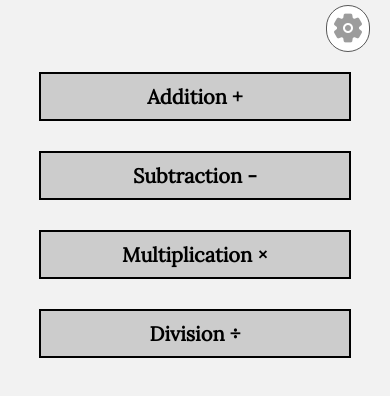
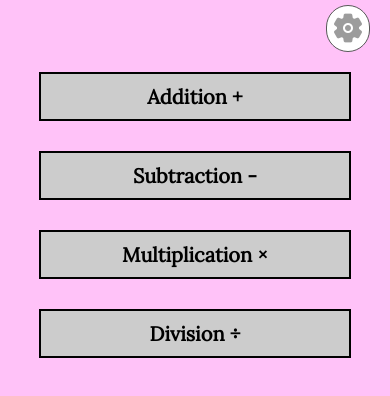
Before and after one commit to imranilyas/Quick-Math-App, a React Native app: screen / in a window 390 px wide. Shown: the top 396 px of the page. Built offline with nearby package versions, Linux system fonts and the light colour scheme.

Commit message:
placeholder background styling for app

```diff
--- a/App.js
+++ b/App.js
@@ -10,7 +10,6 @@ import EndGame from "./screens/EndGame";
 
 import { store } from "./redux/store";
 import { Provider } from "react-redux";
-
 import { useFonts } from "expo-font";
 // import * as SplashScreen from "expo-splash-screen";
 // import { useCallback } from "react";
@@ -42,8 +41,16 @@ export default function App() {
 					<Stack.Navigator
 						initialRouteName="HomeScreen"
 						screenOptions={{
-							headerTitleStyle: { fontFamily: "Lora-Regular" },
-							contentStyle: { fontFamily: "Lora-Regular" },
+							headerTitleStyle: {
+								fontFamily: "Lora-Regular",
+							},
+							headerStyle: {
+								backgroundColor: "hsl(307, 100%, 82%)",
+							},
+							contentStyle: {
+								fontFamily: "Lora-Regular",
+								backgroundColor: "hsl(307, 100%, 88%)",
+							},
 						}}
 					>
 						<Stack.Screen
```
